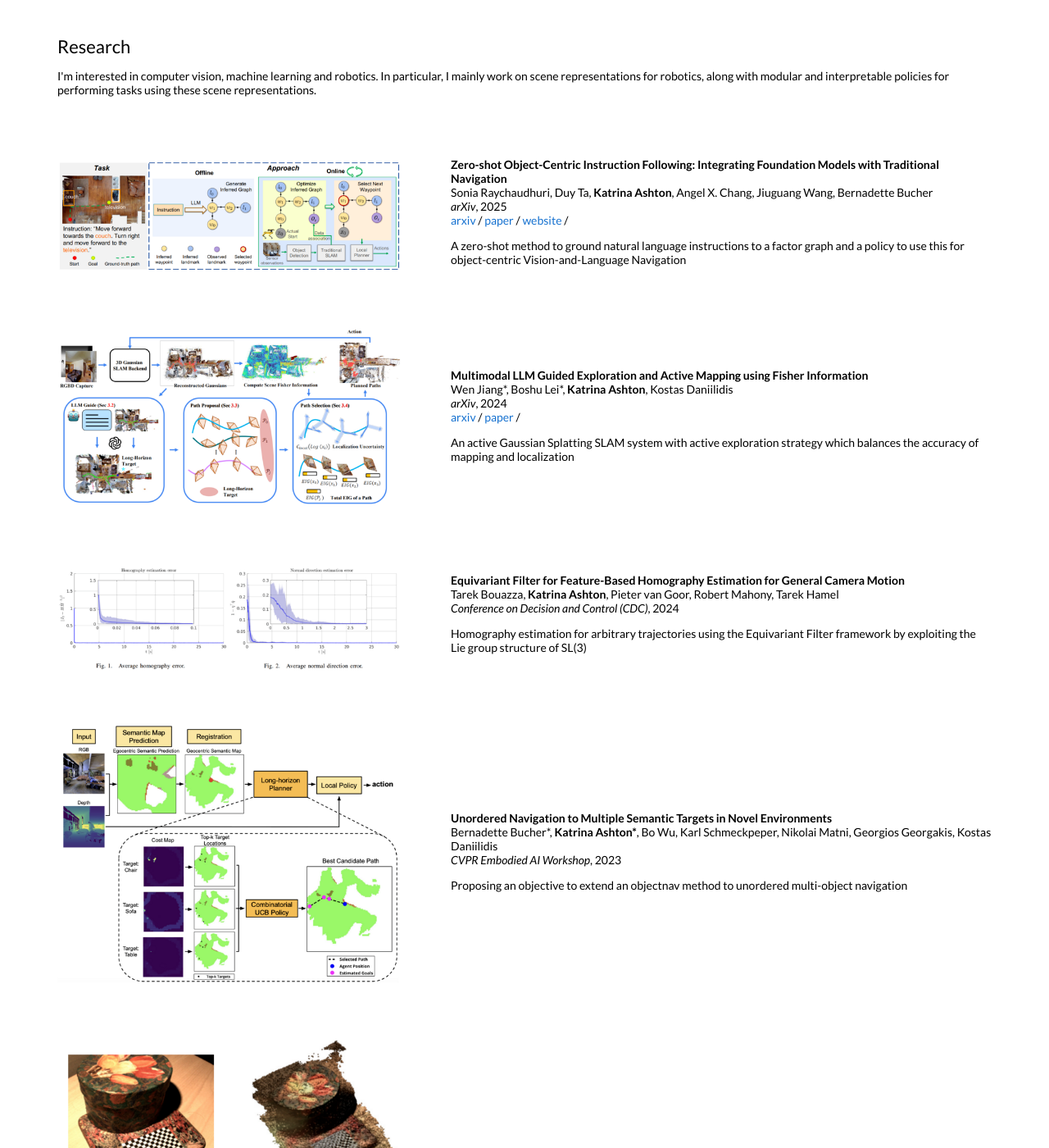
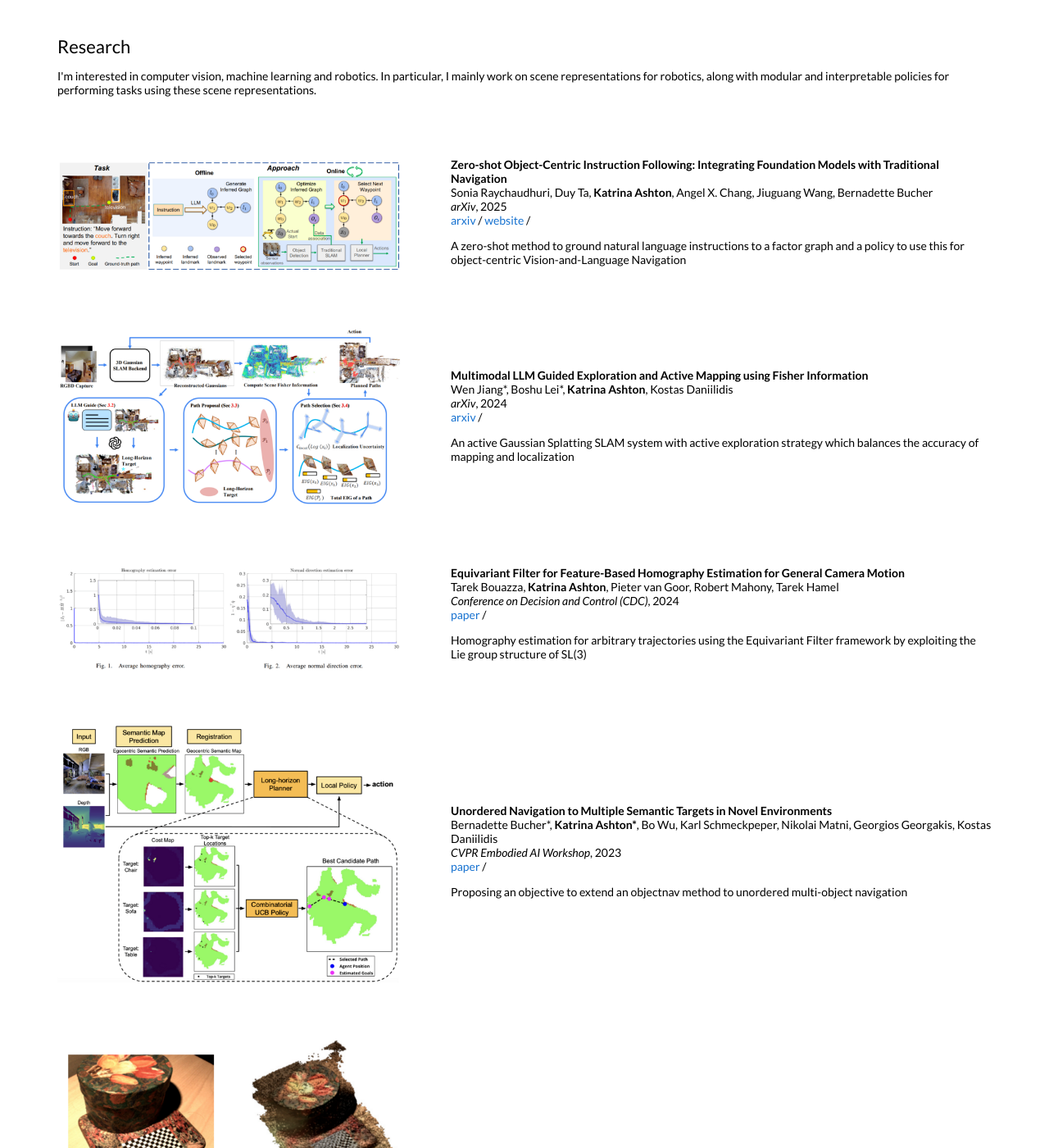
Before and after one commit to k-ashton/k-ashton.github.io, a Jekyll site: the page built from _posts/2025-03-03-nlslam.markdown, in a window 1280 px wide and 1400 px high, scrolled down 311 px. Shown: the whole window at 82% size. Built offline with Jekyll 4.4.1, drawn with Linux system fonts in a browser that asks for light colours.

Commit message:
Fix typo preventing paper links showing up

```diff
--- a/_layouts/default.html
+++ b/_layouts/default.html
@@ -81,7 +81,7 @@
               {% if post.arxiv %}
               <a href="{{post.arxiv}}">arxiv</a> /
               {% endif %}
-              {% if post.arxiv %}
+              {% if post.paper_link %}
               <a href="{{post.paper_link}}">paper</a> /
               {% endif %}
               {% if post.video %}
```
